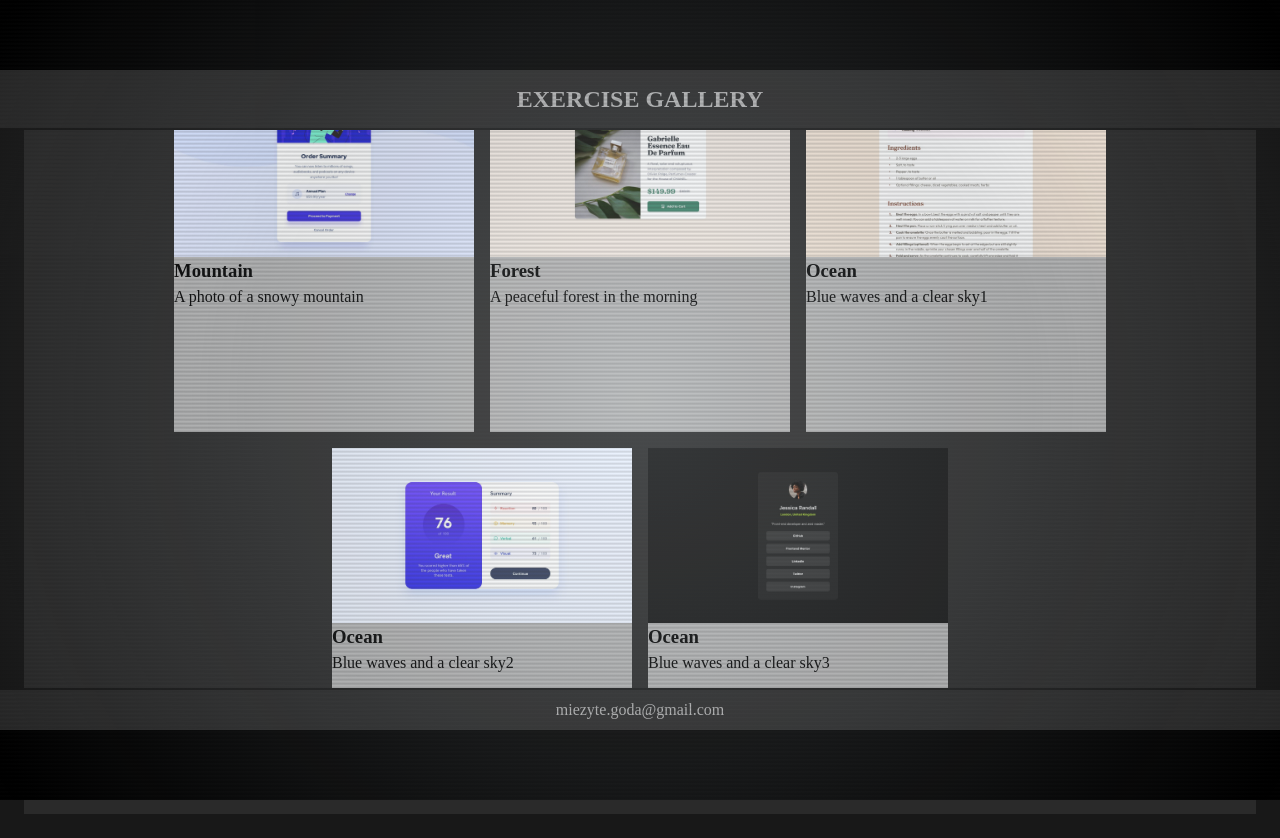
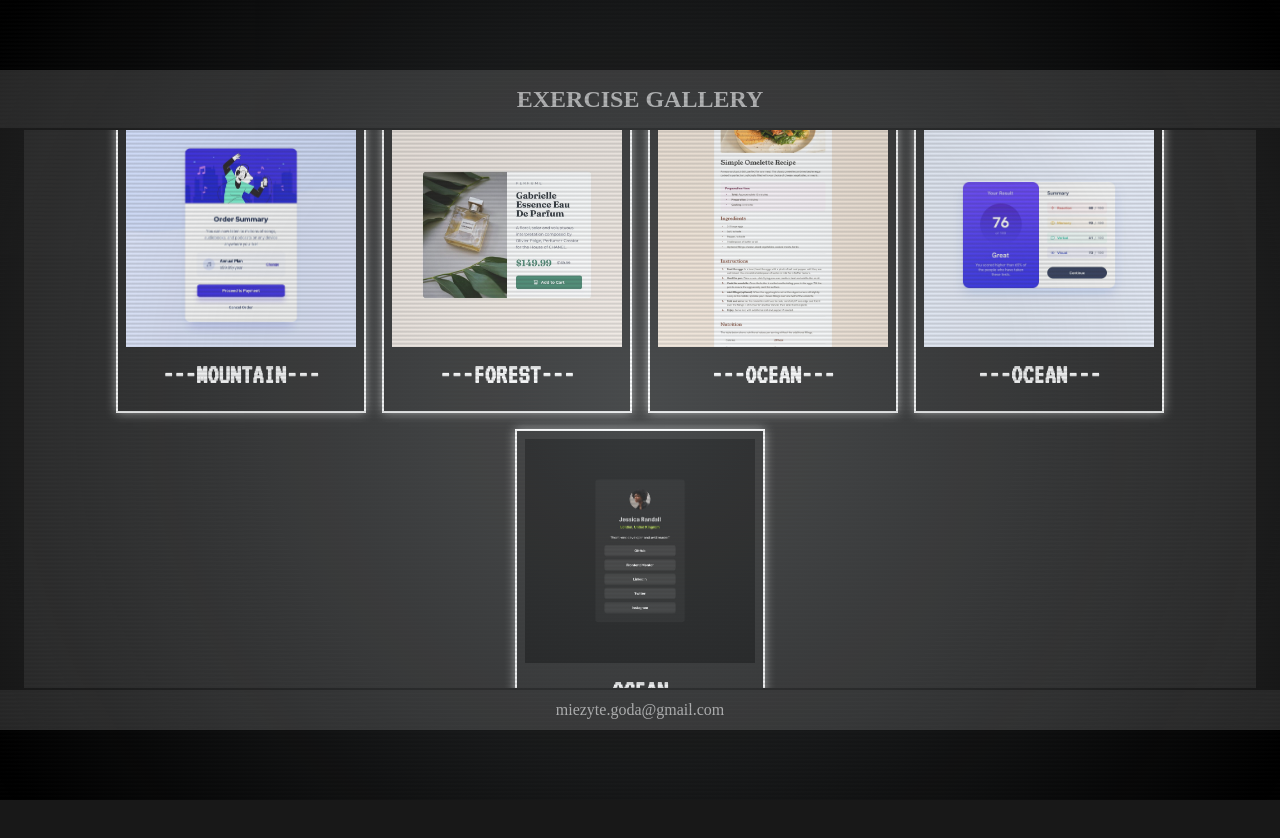
Before and after one commit to gMieFE/portfolio-2, a Vue app: page / in a window 1280 px wide. After the commit the page ends 800 px from the top, so only its background shows below. Built offline with nearby package versions, Linux system fonts and the light colour scheme.

Commit message:
card_edit

```diff
--- a/src/App.vue
+++ b/src/App.vue
@@ -27,32 +27,26 @@ const cards = [
   {
     image: images[0],
     title: "Mountain",
-    description: "A photo of a snowy mountain",
   },
   {
     image: images[1],
     title: "Forest",
-    description: "A peaceful forest in the morning",
   },
   {
     image: images[2],
     title: "Ocean",
-    description: "Blue waves and a clear sky1",
   },
   {
     image: images[3],
     title: "Ocean",
-    description: "Blue waves and a clear sky2",
   },
   {
     image: images[4],
     title: "Ocean",
-    description: "Blue waves and a clear sky3",
   },
   {
     image: images[5],
     title: "",
-    description: "",
   },
 ];
 
@@ -60,22 +54,18 @@ const tailwindCards = [
   {
     image: tailwindImages[0],
     title: "Place H1",
-    description: "",
   },
   {
     image: tailwindImages[1],
     title: "Place H2",
-    description: "",
   },
   {
     image: tailwindImages[2],
     title: "Place H2",
-    description: "",
   },
   {
     image: tailwindImages[3],
     title: "Place H2",
-    description: "",
   },
   {
     image: tailwindImages[4],
@@ -85,7 +75,6 @@ const tailwindCards = [
   {
     image: tailwindImages[5],
     title: "Place H2",
-    description: "",
   },
 ];
 </script>
@@ -110,7 +99,6 @@ const tailwindCards = [
           :key="card.id ?? index"
           :image="card.image"
           :title="card.title"
-          :description="card.description"
         />
       </div>
     </div>
--- a/src/assets/main.css
+++ b/src/assets/main.css
@@ -1,3 +1,5 @@
+@import url('https://fonts.googleapis.com/css2?family=VT323&display=swap');
+
 html, body, #app {
   height: 100%;
   margin: 0;
--- a/src/components/GalleryCard.vue
+++ b/src/components/GalleryCard.vue
@@ -2,7 +2,6 @@
 defineProps({
   title: String,
   image: String,
-  description: String
 })
 </script>
 
@@ -10,26 +9,40 @@ defineProps({
   <div class="container">
     <img v-if="image" :src="image" :alt="title" />
 
-    <h3 v-if="title">{{ title }}</h3>
+    <h3 v-if="title">---{{ title }}---</h3>
 
-    <p v-if="description">{{ description }}</p>
   </div>
 </template>
 
 <style scoped>
+
 .container{
-    width: 300px;
-    height: 350px;
+    width: 250px;
+    height: 300px;
 
     display: flex;
     flex-direction: column;
+    padding: 8px;
 
-    background-color: rgb(182, 182, 182);
+    text-align: center;
+    text-transform: uppercase;
+    color: white;
+    font-size: 24px;
+    border: 2px solid white;
+
+    box-shadow: 0px 0px 10px rgba(255, 255, 255, 0.555);
+}
+
+.container h3{
+  font-family: 'VT323', monospace;
+  margin-bottom: auto;
 }
 
 .container img{
   width: 100%;
-  height: 50%;
+  height: 80%;
   object-fit: cover;
+
+  margin-bottom: auto;
 }
 </style>
```
